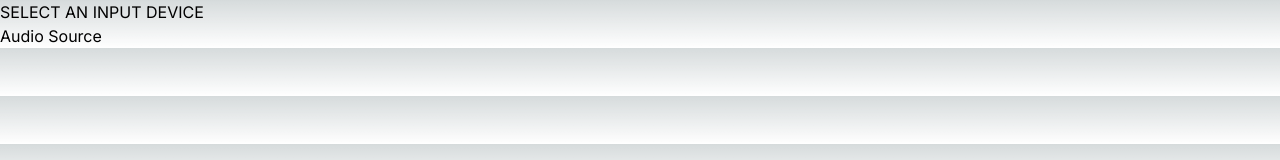
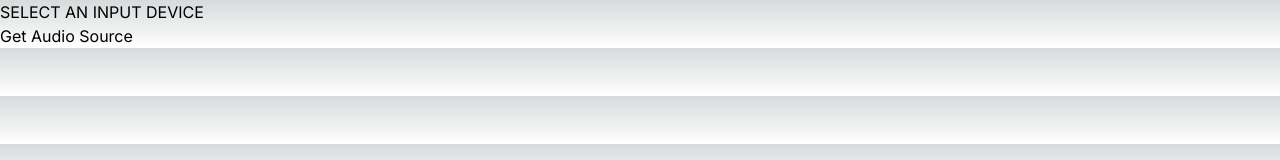
Before and after one commit to Versayce/AudioInputProject, a Next.js app in the folder audio-test/: page / in a window 1280 px wide. Shown: the top 160 px of the page. Built offline with nearby package versions, Linux system fonts and the light colour scheme.

Commit message:
successfully grabbed user input

```diff
--- a/audio-test/src/app/InputSelection.tsx
+++ b/audio-test/src/app/InputSelection.tsx
@@ -1,26 +1,43 @@
 'use client'
 
+import { useState, useEffect } from "react";
+interface Stream {
+    data: MediaStream;
+    prevState?: null;
+};
+
 export default function InputSelection() {
+    const [stream, setStream] = useState<Stream | null>(null);
+    const [permission, setPermission] = useState(false);
 
-    const inputSelect = async () =>{
-        let stream = null;
-        try {
-            stream = await navigator.mediaDevices.getUserMedia({ audio: true });
-            console.log("Got audio stream");
-        } catch (error) {
-            console.error("Error getting audio stream", error);
-        }
-        // Checking to see if our input devices are listed
-        console.log("Listing audio sources:");
-        navigator.mediaDevices.enumerateDevices().then((devices) => {
-            console.log(devices);
-        });
-        return stream
-    }
+    const getInput = async (stream: Stream | null) =>{
+        console.log("getting audio source...")
+        if ("getUserMedia" in navigator.mediaDevices) {
+            try {
+                const streamData = await navigator.mediaDevices.getUserMedia({ audio: true, video: false });
+                if (stream?.data instanceof MediaStream) {
+                    stream.data = streamData;
+                    console.log("some data", streamData);
+                }
+                console.log("Got audio stream");
+                setPermission(true);
+                setStream({data: streamData});
+            } catch (error) {
+                console.error("Error getting audio stream", error);
+            };
+        } else {
+            alert("Your browser is not supported");
+        };
+    };
+
+    useEffect(() => {
+        console.log("Stream updated:", stream);
+    }, [stream]); // Log stream whenever it changes
 
     return (
         <div>
-            <button onClick={inputSelect}>Audio Source</button>
+            {!permission ? (<button type="button" onClick={() => getInput(stream)}>Get Audio Source</button>): null}
+            {permission ? (<button type="button">Rec</button>): null}
         </div>
     );
-}
+};
```
